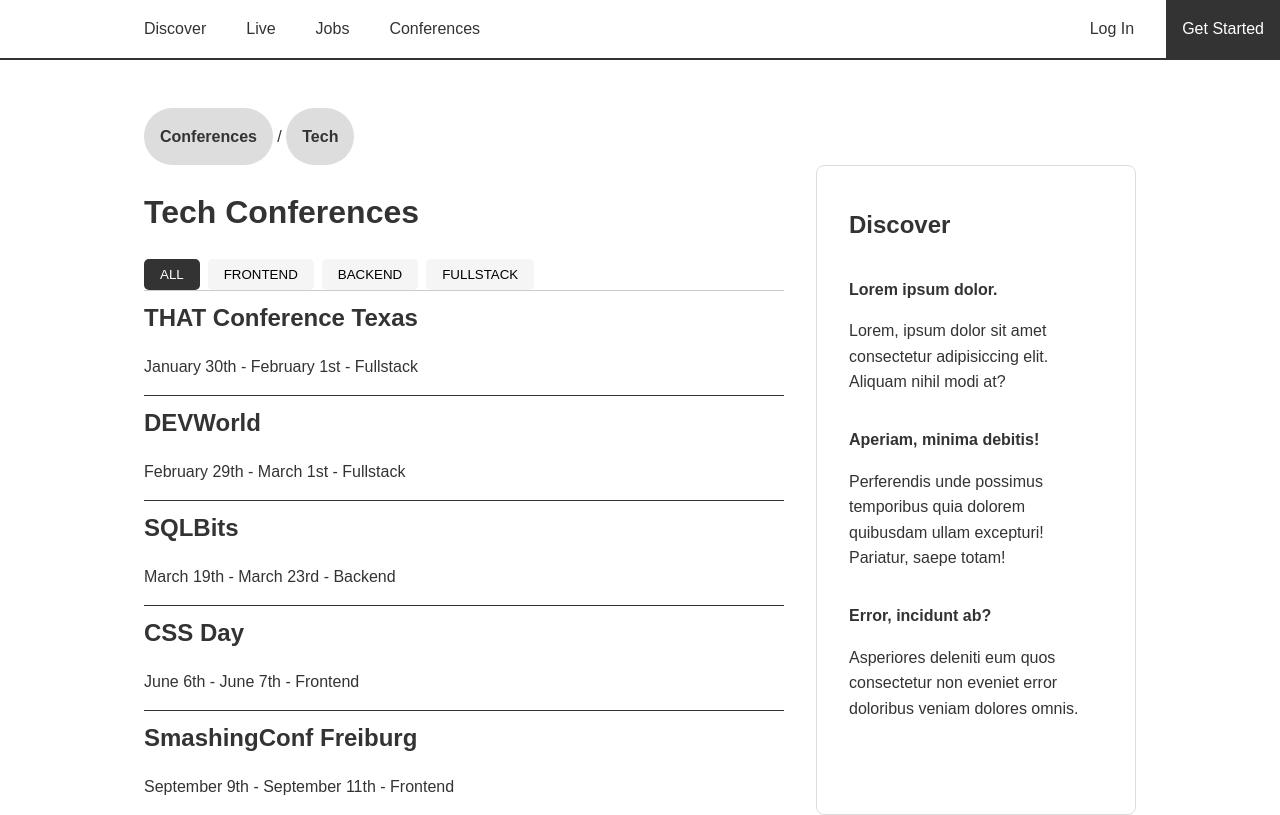
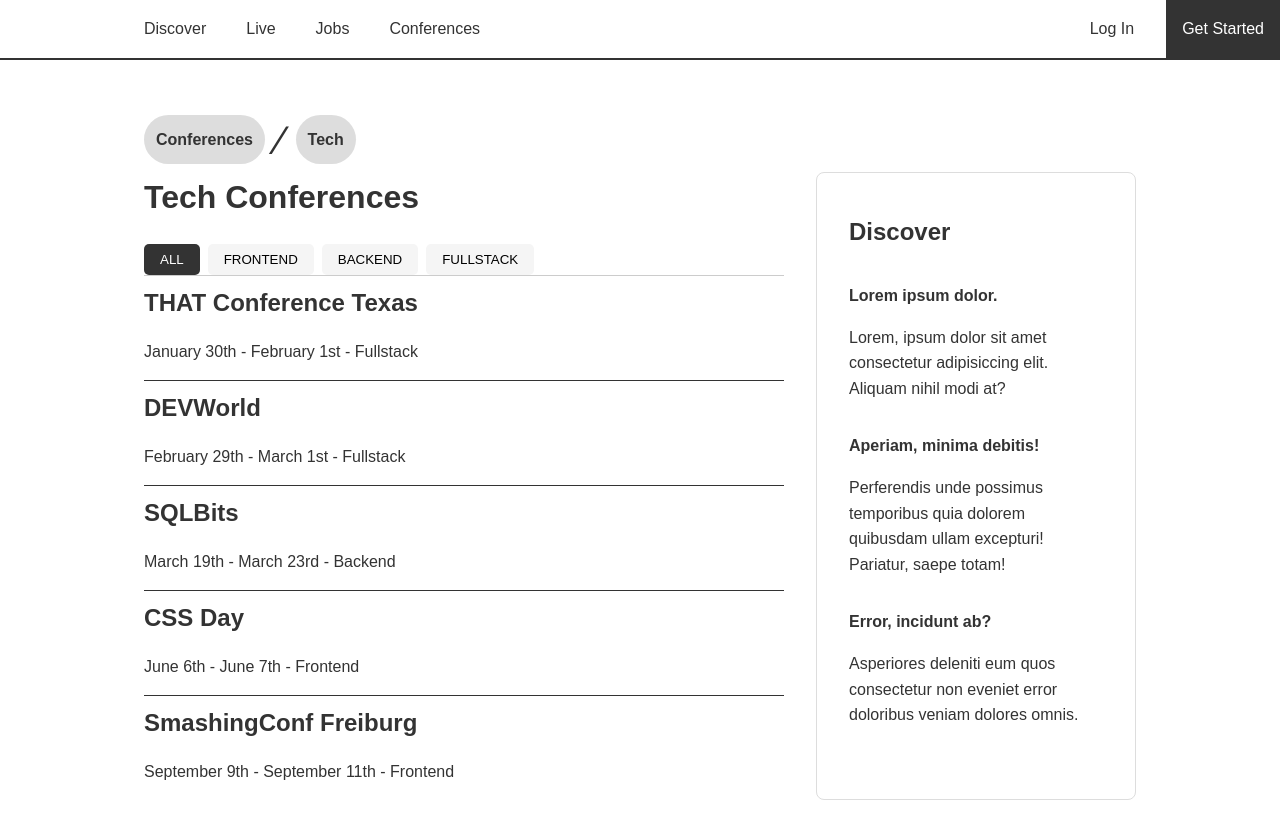
Before and after one commit to meadowsjared/grid-template-columns-example-2, a website: page index.html in a window 1280 px wide. Drawn offline with Linux system fonts and the light colour scheme.

Commit message:
style: Update index.html and styles.css
improve slash character and style
remove top margin from h1 "Tech Conferences"

```diff
--- a/index.html
+++ b/index.html
@@ -27,7 +27,7 @@
       </div>
       <div class="line"></div>
       <div class="breadcrumbs">
-        <span>Conferences</span> / <span>Tech</span>
+        <span>Conferences</span> <span class="slash">∕</span> <span>Tech</span>
       </div>
       <div class="primary-header">
         <h1>Tech Conferences</h1>
--- a/styles.css
+++ b/styles.css
@@ -27,6 +27,10 @@
   grid-column: content;
   /* margin-block-end: 3rem; */
   border-block-end: 1px solid var(--separator-color);
+}
+
+.primary-header > h1 {
+  margin-block-start: 0;
 }
 
 .line {
@@ -151,12 +155,23 @@
   flex-wrap: wrap;
 }
 
-.breadcrumbs > span {
+.breadcrumbs {
+  display: flex;
+  align-items: center;
+  flex-wrap: wrap;
+  gap: 0.75rem;
+}
+
+.breadcrumbs > span:not(.slash) {
   background: var(--accent-color);
-  padding: 1rem;
+  padding: 0.75rem;
   border-radius: 2rem;
   font-weight: 600;
   display: inline-block;
+}
+.breadcrumbs > span.slash {
+  font-size: 2.5rem;
+  /* font-weight: 800; */
 }
 
 /* Style for the buttons */
```
